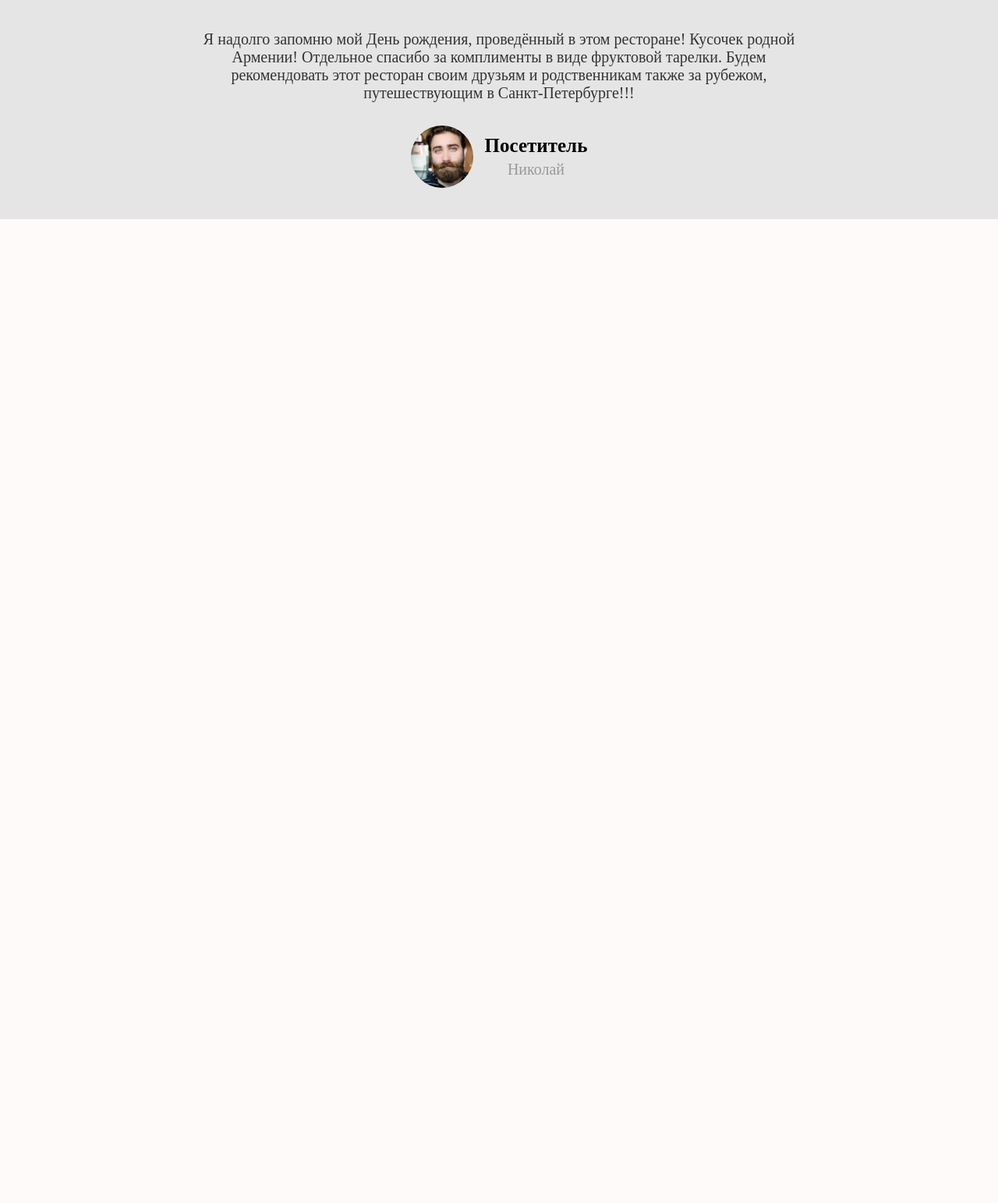
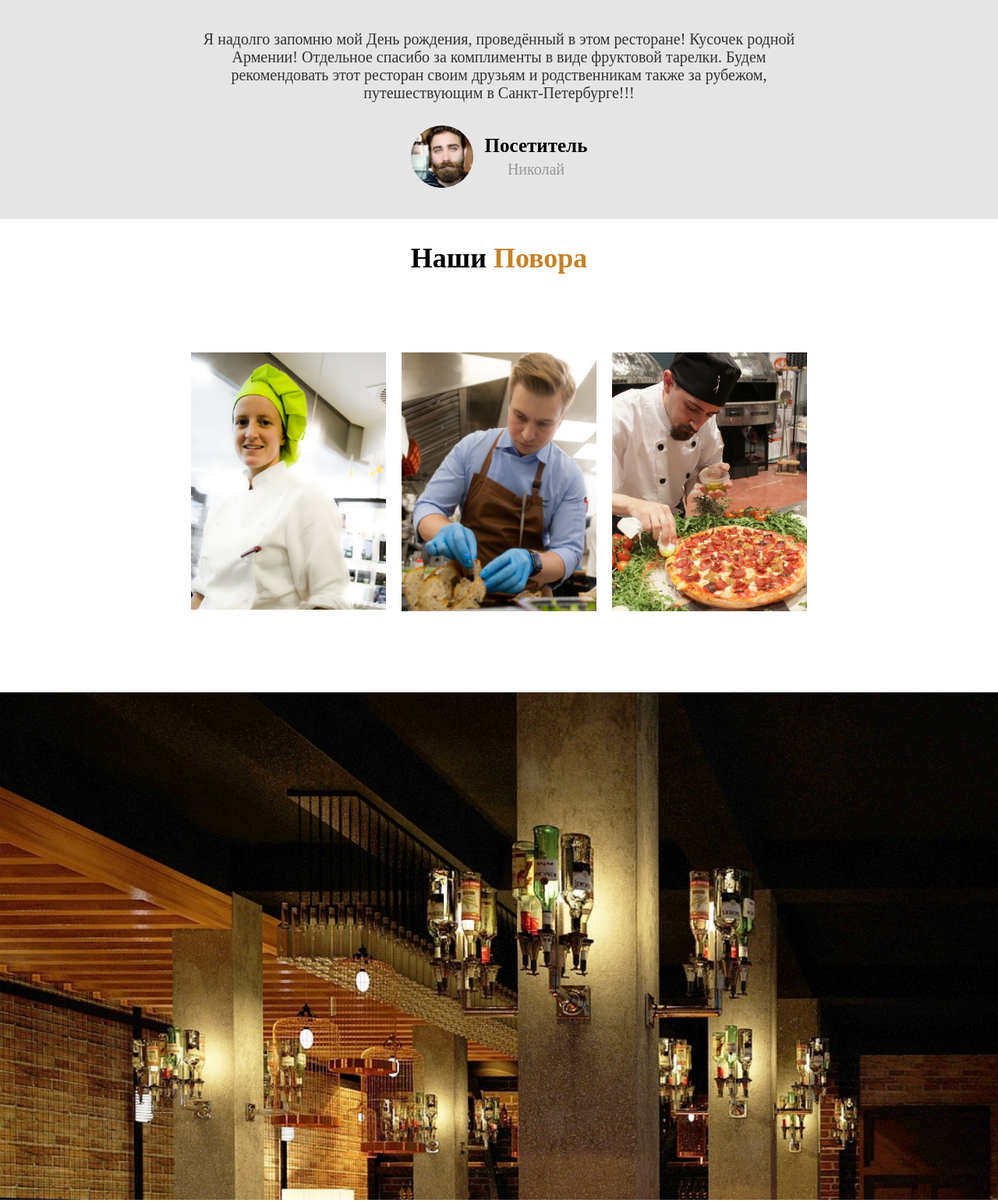
Before and after one commit to oTTeMuCt/DjangoProject, a Django app: template backend/app/menu/templates/landing_page.html in a window 1280 px wide. Shown: the part 3648-5191 px from the top of the page at 78% size. Before the commit the page ends 3929 px from the top, so only its background shows below. Run offline with Django 5.2, Linux system fonts and the light colour scheme; the template is opened without the code that fills it, so the values that code supplies are empty; parts of the project's set-up code (start-up, migrations or seed data) failed here and were passed over.

Commit message:
cook's html css

```diff
--- /dev/null
+++ b/backend/app/menu/templates/cook.html
@@ -0,0 +1,72 @@
+{% load static %}
+
+<style>
+
+    .chefs-section {
+        padding: 0;
+        margin: 0;
+        position: relative;
+        top: 600px;
+        text-align: center;
+    }
+
+    .chefs-section h2 {
+        font-size: 36px;
+        margin-bottom: 30px;
+    }
+
+    .chefs-section .highlight {
+        color: #C48228;
+    }
+
+    .chefs-gallery {
+        display: flex;
+        justify-content: center;
+        gap: 20px;
+        margin-top: 100px;
+        margin-bottom: 100px;
+    }
+
+    .chef-item {
+        width: 250px;
+        height: auto;
+    }
+
+    .chef-item img {
+        width: 100%;
+        height: auto;
+        object-fit: cover;
+    }
+
+    .restaurant-image {
+        width: 100%;
+        height: auto;
+        text-align: center;
+    }
+
+    .restaurant-image img {
+        width: 100%;
+        height: auto;
+        object-fit: cover;
+    }
+
+
+</style>
+
+    <div class="chefs-section">
+        <h2>Наши <span class="highlight">Повора</span></h2>
+        <div class="chefs-gallery">
+            <div class="chef-item">
+                <img src="{% static 'imgs/cook1.png' %}" alt="">
+            </div>
+            <div class="chef-item">
+                <img src="{% static 'imgs/cook2.png' %}" alt="">
+            </div>
+            <div class="chef-item">
+                <img src="{% static 'imgs/cook3.png' %}" alt="">
+            </div>
+        </div>
+        <div class="restaurant-image">
+            <img src="{% static 'imgs/rest.png' %}" alt="">
+        </div>
+    </div>
--- a/backend/app/menu/templates/landing_page.html
+++ b/backend/app/menu/templates/landing_page.html
@@ -9,4 +9,5 @@
 {% include 'banner.html' %}
 {% include 'dishes.html' %}
 {% include 'menu.html' %}
+{% include 'cook.html' %}
 {% endblock content %}
```
Also changed, not shown: backend/app/static/imgs/cook1.png (added), backend/app/static/imgs/cook2.png (added), backend/app/static/imgs/cook3.png (added), backend/app/static/imgs/rest.png (added).
